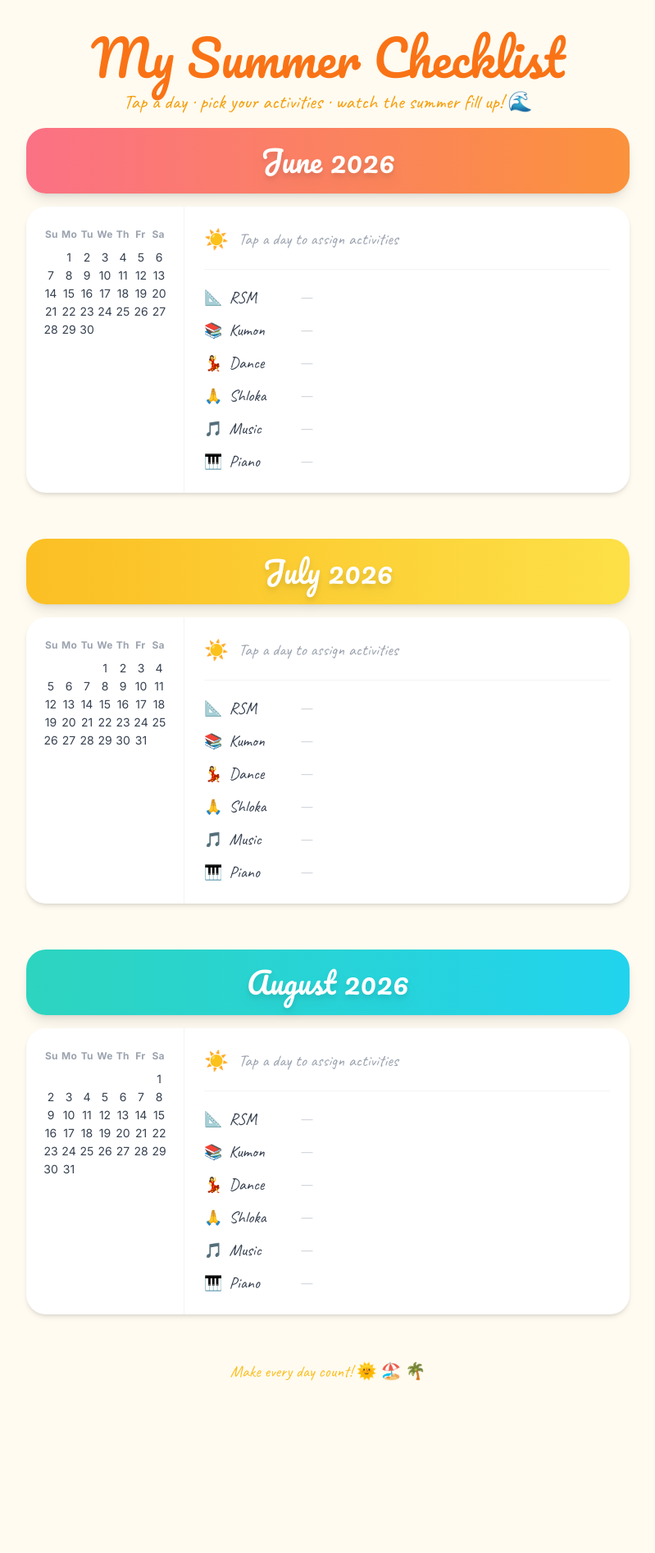
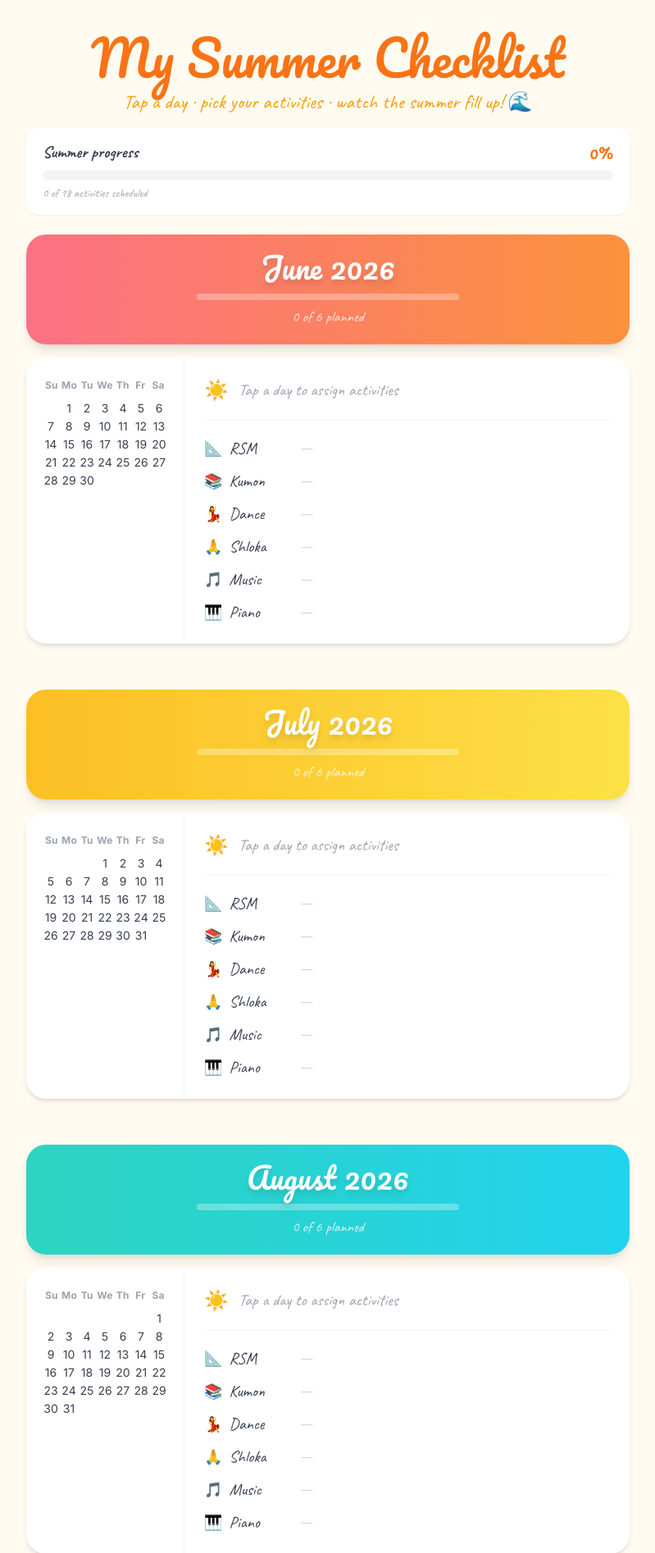
Before and after one commit to shilparav80-blip/Summer-Checklist, a FastAPI app: page /checklist in a window 1280 px wide. Shown: the part 53-1947 px from the top of the page at 82% size, without its empty margins (240-1039 px from the left). Before the commit the page ends 1737 px from the top, so only its background shows below. Run offline with FastAPI, Linux system fonts and the light colour scheme; the visitor is signed in with stand-in values (Sample User, id 1); some libraries are stand-ins or nearby versions.

Commit message:
Add progress bars, per-month percentages, and celebration banner
- Global progress bar below the page title: shows X of 18 activities
  scheduled across all three months, with a live percentage
- Per-month mini bar inside each gradient header: white fill on a
  translucent track; counts how many of the 6 activities have at
  least one date assigned in that month
- updateProgress() called after every assign/remove so all bars stay
  in sync without a page reload
- Celebration banner revealed at the bottom once all 18 slots filled

Co-Authored-By: Claude Sonnet 4.6 <noreply@anthropic.com>

```diff
--- a/templates/checklist.html
+++ b/templates/checklist.html
@@ -56,13 +56,35 @@
     <p class="caveat text-2xl text-amber-500">Tap a day · pick your activities · watch the summer fill up! 🌊</p>
 </div>
 
+<!-- ── Global progress bar ──────────────────────────────────── -->
+<div class="max-w-3xl mx-auto px-4 mb-6">
+    <div class="bg-white rounded-2xl shadow-sm px-5 py-4">
+        <div class="flex items-end justify-between mb-2">
+            <span class="caveat text-xl font-bold text-gray-700">Summer progress</span>
+            <span id="global-pct" class="pacifico text-xl text-orange-500">0%</span>
+        </div>
+        <div class="h-3 bg-gray-100 rounded-full overflow-hidden mb-1.5">
+            <div id="global-bar"
+                 class="h-full bg-gradient-to-r from-orange-400 to-amber-400 rounded-full transition-all duration-500"
+                 style="width:0%"></div>
+        </div>
+        <p id="global-count" class="caveat text-sm text-gray-400">0 of 18 activities scheduled</p>
+    </div>
+</div>
+
 <!-- ── Month sections ─────────────────────────────────────── -->
 {% for month in months %}
 <section class="max-w-3xl mx-auto px-4 mb-14">
 
     <!-- Month header -->
     <div class="bg-gradient-to-r {{ month.gradient }} rounded-3xl py-5 px-8 mb-4 shadow-lg text-center">
-        <h2 class="pacifico text-4xl text-white drop-shadow-lg">{{ month.name }} 2026</h2>
+        <h2 class="pacifico text-4xl text-white drop-shadow-lg mb-3">{{ month.name }} 2026</h2>
+        <div class="h-2 bg-white/30 rounded-full overflow-hidden mb-1.5 max-w-xs mx-auto">
+            <div id="month-bar-{{ month.num }}"
+                 class="h-full bg-white rounded-full transition-all duration-500"
+                 style="width:0%"></div>
+        </div>
+        <p id="month-pct-{{ month.num }}" class="caveat text-lg text-white/80">0 of 6 planned</p>
     </div>
 
     <!-- Card -->
@@ -138,6 +160,15 @@
     </div>
 </section>
 {% endfor %}
+
+<!-- ── Celebration (shown when all 18 slots filled) ──────────── -->
+<div id="celebration" class="hidden max-w-3xl mx-auto px-4 mb-10">
+    <div class="bg-gradient-to-r from-orange-400 via-amber-400 to-yellow-300 rounded-3xl p-8 text-center text-white shadow-xl">
+        <div class="text-5xl mb-3">🎉 🌞 🎉</div>
+        <h3 class="pacifico text-4xl drop-shadow mb-2">Summer is sorted!</h3>
+        <p class="caveat text-2xl text-white/90">Every activity is planned — now go make memories! 🏖️ 🌊 🌴</p>
+    </div>
+</div>
 
 <div class="text-center pb-14 caveat text-xl text-amber-400">Make every day count! 🌞 🏖️ 🌴</div>
 
@@ -217,6 +248,7 @@ function toggleActivity(month, actName) {
 
     refreshCalendar(month, data);
     renderChips(month, data);
+    updateProgress(data);
 }
 
 /* ── Remove a date chip (tap date × next to activity) ──────── */
@@ -236,6 +268,7 @@ function removeDate(k, actName, month) {
 
     refreshCalendar(month, data);
     renderChips(month, data);
+    updateProgress(data);
 }
 
 /* ── Highlight calendar days that have planned activities ─── */
@@ -302,13 +335,48 @@ function renderChips(month, data) {
     });
 }
 
-/* ── Init: restore calendar highlights & chips on load ──────── */
+/* ── Recalculate and render all progress indicators ─────────── */
+function updateProgress(data) {
+    data = data || load();
+    let totalDone = 0;
+    const totalPossible = ACT_NAMES.length * MONTHS.length;
+
+    MONTHS.forEach(month => {
+        const prefix = `2026-${String(month).padStart(2,'0')}-`;
+        const seen   = new Set();
+        Object.entries(data).forEach(([k, acts]) => {
+            if (k.startsWith(prefix)) acts.forEach(a => seen.add(a));
+        });
+        const done = seen.size;
+        const pct  = Math.round(done / ACT_NAMES.length * 100);
+        totalDone += done;
+
+        const bar  = document.getElementById(`month-bar-${month}`);
+        const text = document.getElementById(`month-pct-${month}`);
+        if (bar)  bar.style.width  = pct + '%';
+        if (text) text.textContent = `${done} of ${ACT_NAMES.length} planned`;
+    });
+
+    const pct    = totalPossible ? Math.round(totalDone / totalPossible * 100) : 0;
+    const gBar   = document.getElementById('global-bar');
+    const gPct   = document.getElementById('global-pct');
+    const gCount = document.getElementById('global-count');
+    if (gBar)   gBar.style.width   = pct + '%';
+    if (gPct)   gPct.textContent   = pct + '%';
+    if (gCount) gCount.textContent = `${totalDone} of ${totalPossible} activities scheduled`;
+
+    const cel = document.getElementById('celebration');
+    if (cel) cel.classList.toggle('hidden', totalDone < totalPossible);
+}
+
+/* ── Init: restore calendar highlights, chips & progress ──────── */
 document.addEventListener('DOMContentLoaded', () => {
     const data = load();
     MONTHS.forEach(m => {
         refreshCalendar(m, data);
         renderChips(m, data);
     });
+    updateProgress(data);
 });
 </script>
 
```
